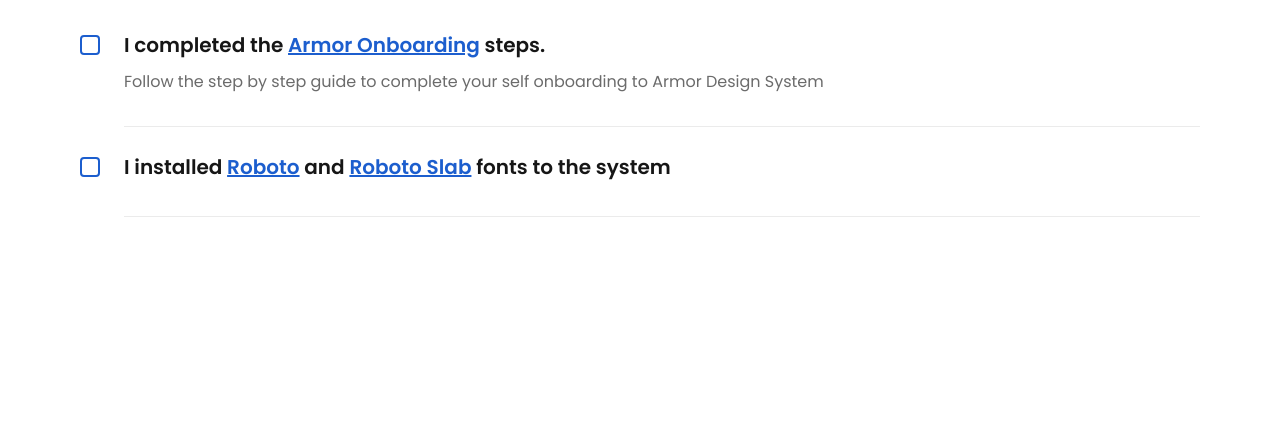
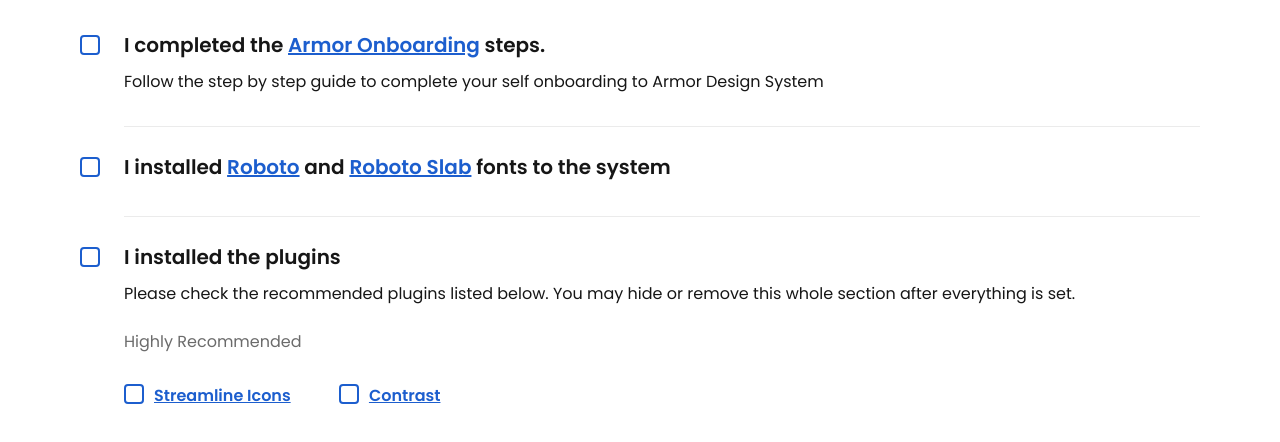
Before and after one commit to srbsingh3/UI-Quality-Check-Figma-Plugin, a website: page ui.html in a window 1280 px wide. Shown: the part 420-862 px from the top of the page. Before the commit the page ends 800 px from the top, so only its background shows below. Drawn offline with Linux system fonts and the light colour scheme.

Commit message:
Added secondary checkboxes

```diff
--- a/ui.html
+++ b/ui.html
@@ -59,13 +59,21 @@
       margin-bottom: 36px;
     }
 
-    p {
+    .subtext {
       font-weight: 400;
-      color: var(--secondary);
+      color: var(--primary);
       font-size: 16px;
       line-height: 24px;
       margin-left: 44px;
       margin-top: 8px;
+    }
+
+    .secondary-header {
+      font-size: 16px;
+      font-weight: 400;
+      color: var(--secondary);
+      line-height: 24px;
+      margin: 24px 0 24px 44px;
     }
 
     .header-box {
@@ -93,12 +101,19 @@
       cursor: pointer;
     }
 
-    #link-big {
+    .link-big {
       font-size: 20px;
       font-weight: 600;
       line-height: 32px;
       color: var(--accent);
     }
+
+    .link-small {
+      font-size: 16px;
+      line-height: 24px;
+    }
+
+    .secondary-checkbox {}
 
     /* Custom Checkbox CSS */
     .checkbox {
@@ -174,10 +189,10 @@
     <h2>1- Onboarding ⛴</h2>
 
     <label class="checkbox">
-      <input type="checkbox" id="onboarding">
+      <input type="checkbox">
       <span class="main-label">I completed the <a
           href="https://www.figma.com/proto/CqreT4PwxyuDVPMmcJQYx7/Armor-onboarding?page-id=11%3A1&node-id=160%3A36555&viewport=45%2C462%2C0.061435867100954056&scaling=contain"
-          target="_blank" id="link-big">Armor
+          target="_blank" class="link-big">Armor
           Onboarding</a> steps.</span>
     </label>
     <p class="subtext">Follow the step by step guide to complete your self onboarding to Armor Design System</p>
@@ -185,15 +200,41 @@
     <div class="border"></div>
 
     <label class="checkbox">
-      <input type="checkbox" id="onboarding">
+      <input type="checkbox">
       <span class="main-label">I installed <a href="https://fonts.google.com/specimen/Roboto" target="_blank"
-          id="link-big">Roboto</a>
-        and <a href="https://fonts.google.com/specimen/Roboto+Slab" target="_blank" id="link-big">Roboto
+          class="link-big">Roboto</a>
+        and <a href="https://fonts.google.com/specimen/Roboto+Slab" target="_blank" class="link-big">Roboto
           Slab</a> fonts to
         the system</span>
     </label>
 
     <div class="border"></div>
+
+    <label class="checkbox">
+      <input type="checkbox">
+      <span class="main-label">I installed the plugins</span>
+    </label>
+    <p class="subtext">Please check the recommended plugins listed below. You may hide or remove this whole section
+      after everything is set.</p>
+
+    <p class="secondary-header">Highly Recommended</p>
+
+    <label class="checkbox" style="margin-left: 44px;">
+      <input type="checkbox">
+      <span class="main-label" style="margin-left: 10px;"><a
+          href="https://www.figma.com/community/plugin/852192486284901337/Streamline-Icons%2C-Illustrations-and-Emoji"
+          target="_blank" class="link-big link-small">Streamline
+          Icons</a></span>
+    </label>
+
+    <label class="checkbox" style="margin-left: 44px;">
+      <input type="checkbox">
+      <span class="main-label" style="margin-left: 10px;"><a
+          href="https://www.figma.com/community/plugin/748533339900865323/Contrast" target="_blank"
+          class="link-big link-small">Contrast</a></span>
+    </label>
+
+
 </body>
 
 </html>
```
